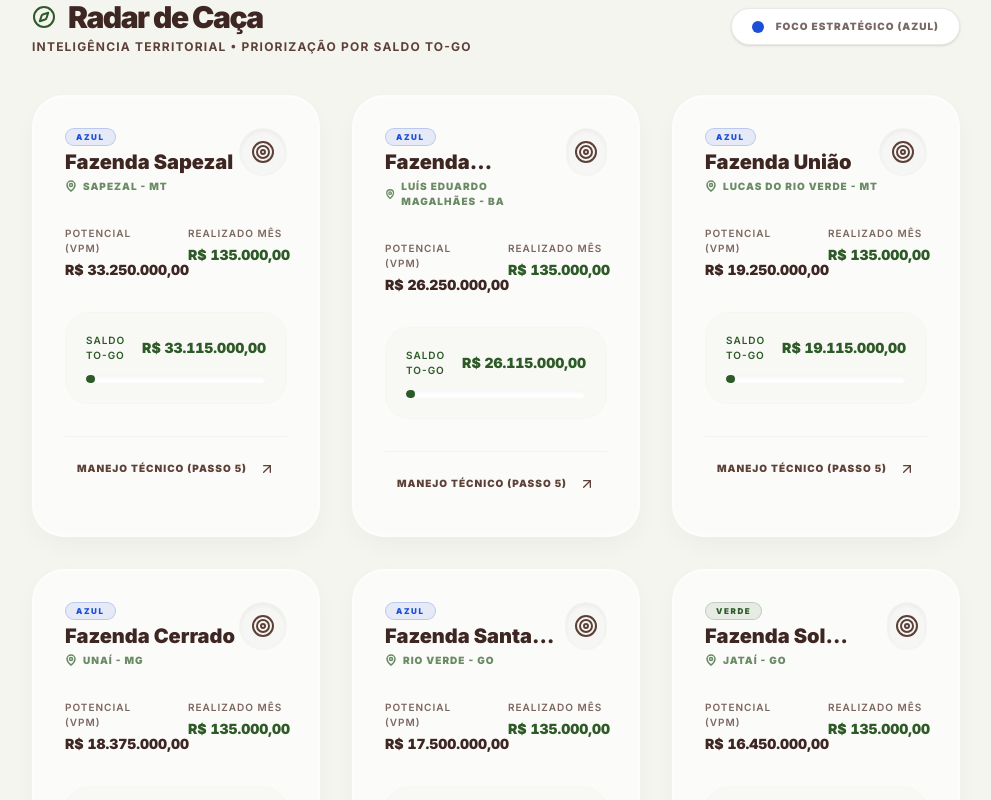
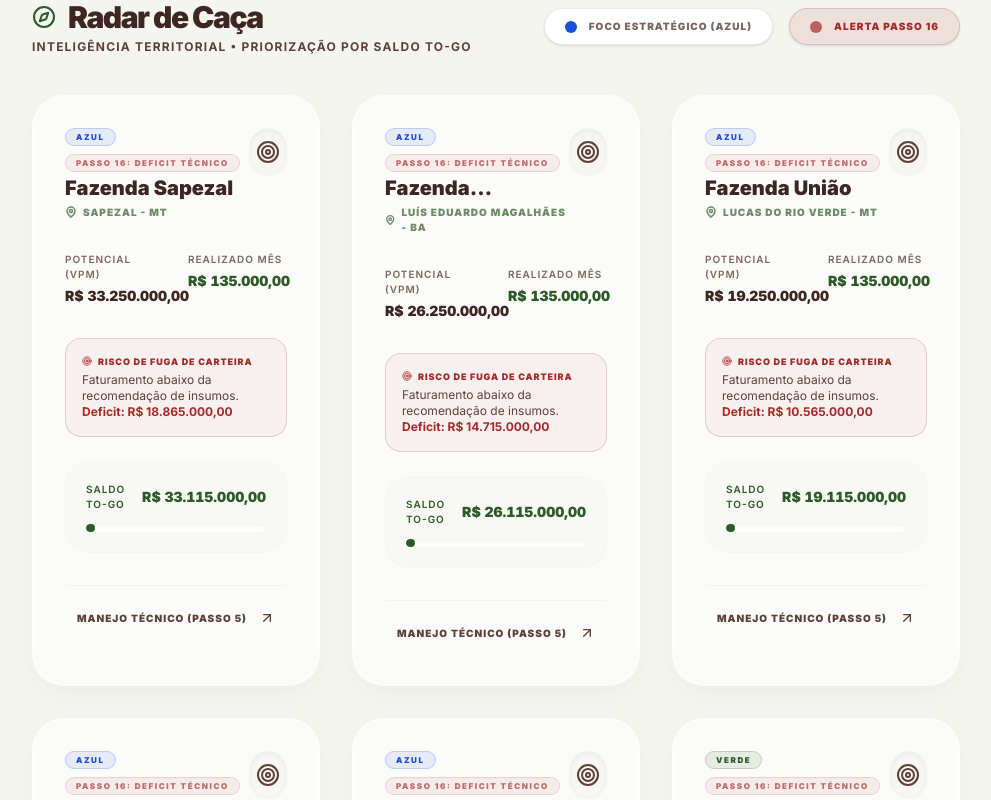
Before and after one commit to Sagrado-Express/Metacampo, a Next.js app: page /workspace in a window 1280 px wide. Shown: the part 1680-2480 px from the top of the page, without its empty margins (272-1263 px from the left). Built offline with nearby package versions, Linux system fonts and the light colour scheme.

Commit message:
feat: implement Passo 16 technical deficit governance in HuntingRadar UI

```diff
--- a/src/app/workspace/page.tsx
+++ b/src/app/workspace/page.tsx
@@ -35,6 +35,16 @@ export default function WorkspacePage() {
         .filter(m => m.ctvId === "CTV01" && m.mes === "05") // Simulation
         .reduce((acc, curr) => acc + curr.realizado, 0) / 10; // Divided among clients
 
+      // Calculate Technical Input Recommendation (Passo 5)
+      const recommendedInputs =
+        (d.areas.soja * 1800) +
+        (d.areas.milho * 1200) +
+        (d.areas.algodao * 3500) +
+        (d.areas.cana * 2000) +
+        (d.areas.cafe * 2500);
+
+      const deficitTecnico = Math.max(0, recommendedInputs - realized);
+
       return {
         id: d.id,
         name: d.name,
@@ -42,7 +52,8 @@ export default function WorkspacePage() {
         vpmTotal: vpmTotal,
         realizedMonth: realized,
         toGoMonth: Math.max(0, vpmTotal - realized),
-        pareto: d.rating === 'A' ? "AZUL" as const : "VERDE" as const
+        pareto: d.rating === 'A' ? "AZUL" as const : "VERDE" as const,
+        deficitTecnico
       };
     });
   }, []);
--- a/src/components/dashboard/HuntingRadar.tsx
+++ b/src/components/dashboard/HuntingRadar.tsx
@@ -12,6 +12,7 @@ interface ClientRadarData {
   realizedMonth: number;
   toGoMonth: number;
   pareto: 'AZUL' | 'VERDE' | 'AMARELO' | 'VERMELHO';
+  deficitTecnico?: number;
 }
 
 interface HuntingRadarProps {
@@ -24,9 +25,16 @@ interface HuntingRadarProps {
  * Prioritizes High VPM + Zero Billing (The Hunting Ground).
  */
 export function HuntingRadar({ clients }: HuntingRadarProps) {
-  // Logic: Sort by TO-GO (DESC), then VPM (DESC)
+  // Logic: Sort by Deficit Tecnico (Passo 16), then zero billing, then TO-GO (DESC)
   const sortedClients = useMemo(() => {
     return [...clients].sort((a, b) => {
+      // Prioritize Passo 16 (Deficit Técnico)
+      const aDeficit = a.deficitTecnico || 0;
+      const bDeficit = b.deficitTecnico || 0;
+      if (aDeficit > 0 || bDeficit > 0) {
+        return bDeficit - aDeficit; // Highest deficit first
+      }
+
       // Prioritize those with zero billing this month
       if (a.realizedMonth === 0 && b.realizedMonth > 0) return -1;
       if (b.realizedMonth === 0 && a.realizedMonth > 0) return 1;
@@ -62,6 +70,10 @@ export function HuntingRadar({ clients }: HuntingRadarProps) {
             <div className="h-3 w-3 rounded-full bg-band-azul glow-primary" />
             <span className="text-[10px] font-black uppercase tracking-widest text-foreground/70">Foco Estratégico (AZUL)</span>
           </div>
+          <div className="flex items-center gap-3 px-5 py-2.5 rounded-2xl bg-destructive/10 border border-destructive/20 shadow-sm">
+            <div className="h-3 w-3 rounded-full bg-destructive animate-pulse" />
+            <span className="text-[10px] font-black uppercase tracking-widest text-destructive">Alerta Passo 16</span>
+          </div>
         </div>
       </div>
 
@@ -77,10 +89,15 @@ export function HuntingRadar({ clients }: HuntingRadarProps) {
             {/* Header */}
             <div className="flex justify-between items-start mb-8">
               <div className="space-y-1">
-                <div className="flex items-center gap-2">
+                <div className="flex items-center gap-2 flex-wrap">
                   <span className={`px-2.5 py-0.5 rounded-full text-[8px] font-black border uppercase tracking-[0.2em] ${getParetoStyles(client.pareto)}`}>
                     {client.pareto}
                   </span>
+                  {(client.deficitTecnico || 0) > 0 && (
+                    <span className="px-2.5 py-0.5 rounded-full text-[8px] font-black border uppercase tracking-[0.2em] bg-destructive/10 text-destructive border-destructive/20 animate-pulse">
+                      Passo 16: Deficit Técnico
+                    </span>
+                  )}
                 </div>
                 <h3 className="text-xl font-black text-foreground group-hover:text-primary transition-colors line-clamp-1 leading-tight">
                   {client.name}
@@ -111,6 +128,17 @@ export function HuntingRadar({ clients }: HuntingRadarProps) {
               </div>
             </div>
 
+            {(client.deficitTecnico || 0) > 0 && (
+              <div className="mb-6 p-4 rounded-xl bg-destructive/5 border border-destructive/20 flex flex-col gap-1">
+                <span className="text-[9px] font-black uppercase tracking-widest text-destructive flex items-center gap-1.5">
+                  <Target size={10} /> Risco de Fuga de Carteira
+                </span>
+                <p className="text-xs text-muted-foreground">
+                  Faturamento abaixo da recomendação de insumos. <strong className="text-destructive">Deficit: {new Intl.NumberFormat('pt-BR', { style: 'currency', currency: 'BRL' }).format(client.deficitTecnico!)}</strong>
+                </p>
+              </div>
+            )}
+
             {/* TO-GO Indicator */}
             <div className="p-5 rounded-3xl bg-muted/20 border border-border/10 group-hover:border-primary/10 transition-colors">
               <div className="flex justify-between items-center mb-3">
```
